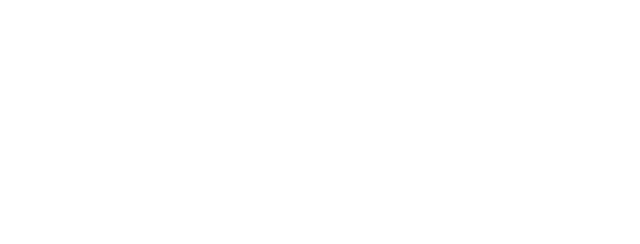
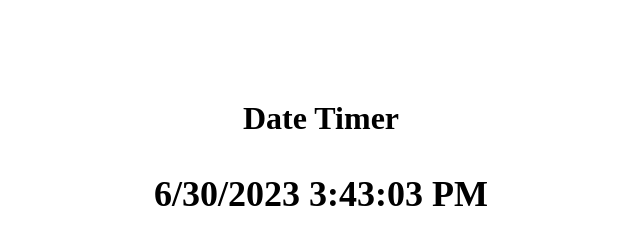
Before and after one commit to acciojob/clock-loukya-7, a website: page main.html in a window 1280 px wide. Shown: the whole page, without its empty margins (319-959 px from the left). Drawn offline with Linux system fonts and the light colour scheme.

Commit message:
created a submission

```diff
--- a/main.html
+++ b/main.html
@@ -7,6 +7,10 @@
 </head>
 
 <body>
+	<div class="container">
+    <h1>Date Timer</h1>
+    <p id="timer"></p>
+  </div>
 	<!-- the entire body must be written by student -->
     <script type="text/javascript" src="./script.js">
 </script>
--- a/script.js
+++ b/script.js
@@ -1 +1,10 @@
 //your JS code here. If required.
+function updateTime() {
+  const timer = document.getElementById('timer');
+  const currentDate = new Date();
+  const currentTime = currentDate.toLocaleTimeString();
+  const currentDateFormatted = currentDate.toLocaleDateString();
+  timer.textContent = `${currentDateFormatted} ${currentTime}`;
+}
+
+setInterval(updateTime, 1000);
--- a/styles.css
+++ b/styles.css
@@ -1 +1,10 @@
 /*  your css code here. If applicable */
+.container {
+  text-align: center;
+  margin-top: 100px;
+}
+
+#timer {
+  font-size: 36px;
+  font-weight: bold;
+}
```
